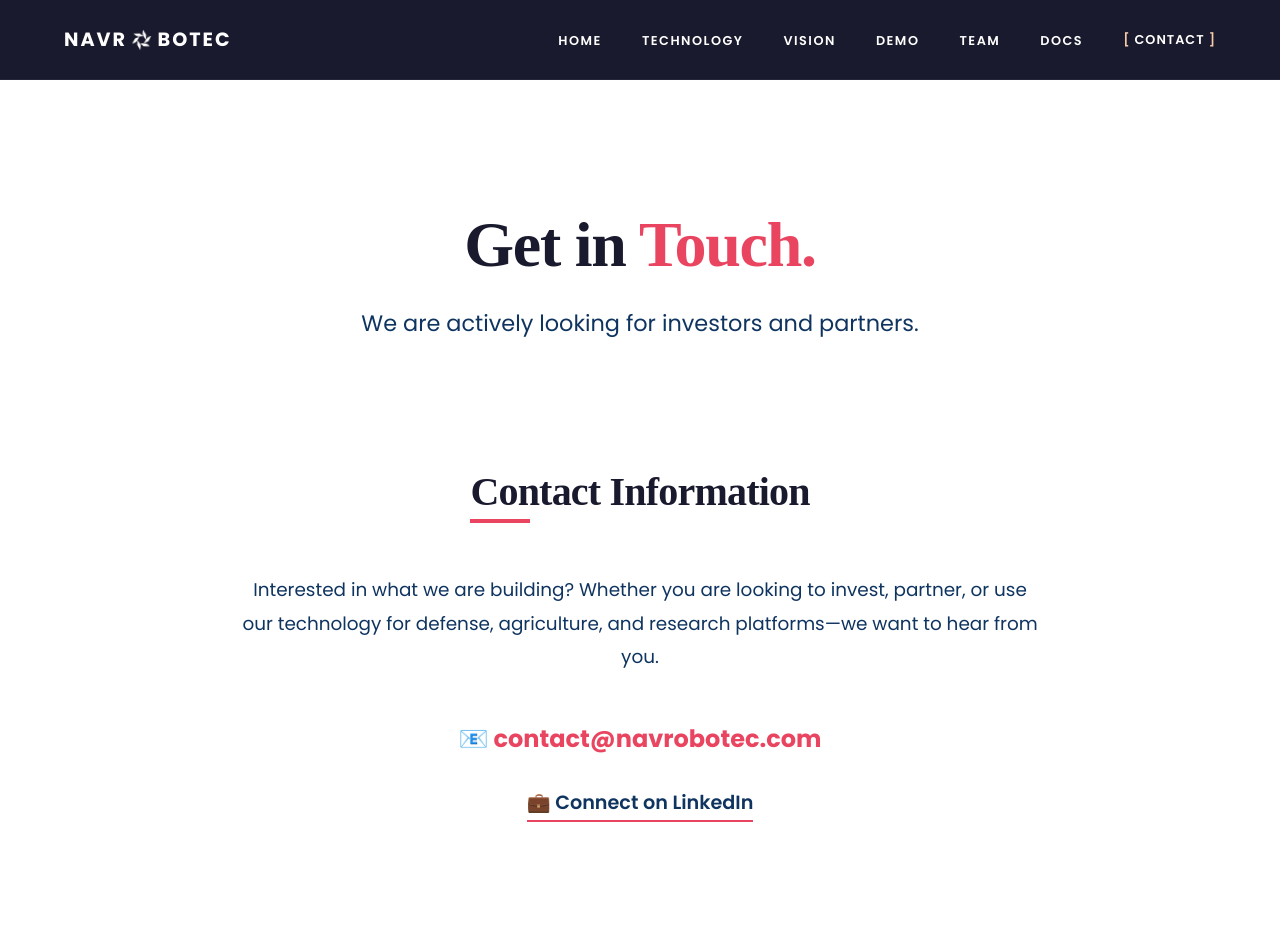
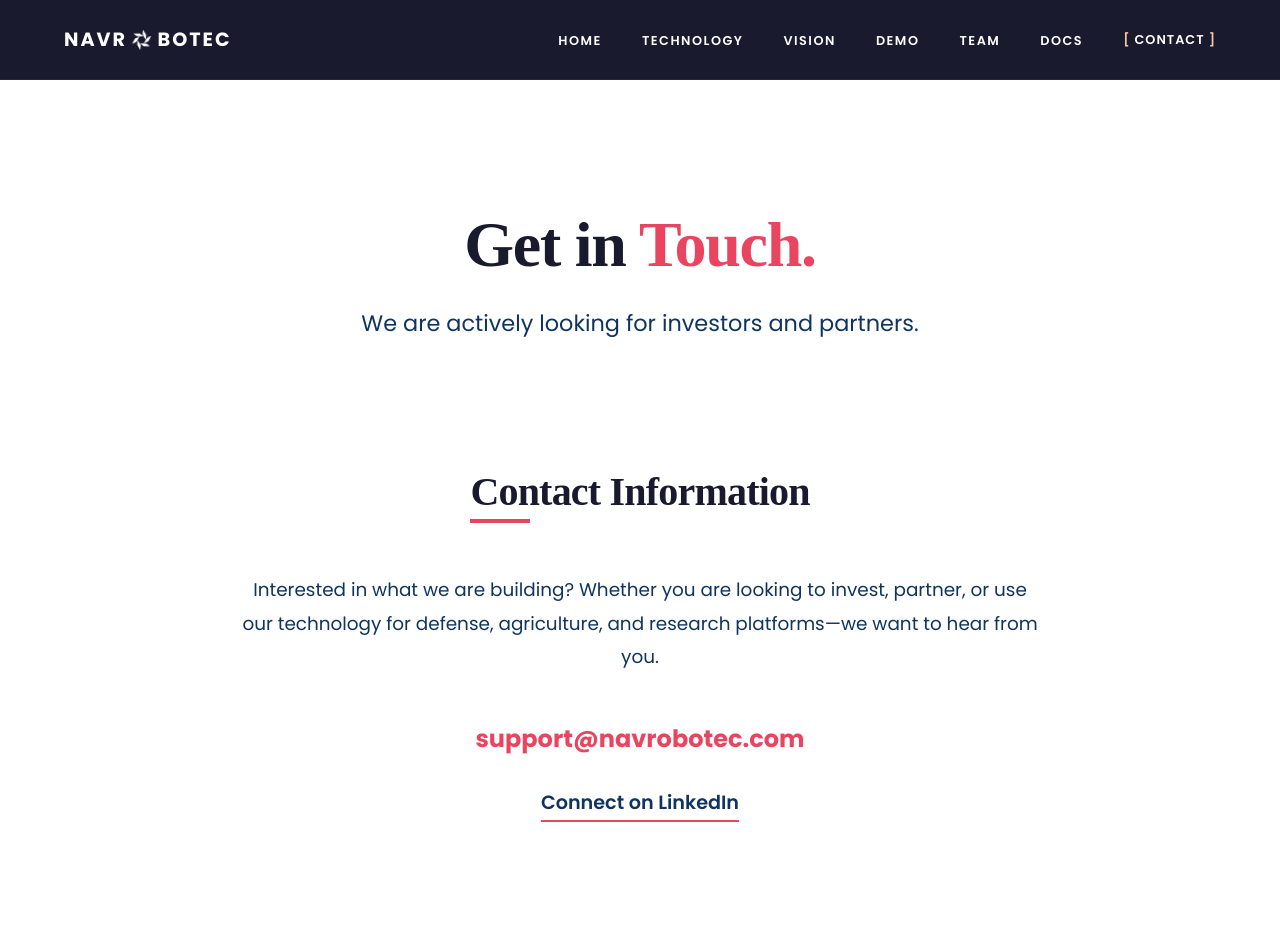
Before and after one commit to ragnar-vallhala/navrobotec-drone, a Next.js app: page /contact in a window 1280 px wide. Shown: the top 952 px of the page. Built offline with nearby package versions, Linux system fonts and the light colour scheme.

Commit message:
refactor: update contact email to support and add official LinkedIn company profile link

```diff
--- a/app/contact/page.tsx
+++ b/app/contact/page.tsx
@@ -29,7 +29,7 @@ export default function Contact() {
 
                     <div style={{ display: 'flex', flexDirection: 'column', gap: '2rem', alignItems: 'center' }}>
                         <motion.a
-                            href="mailto:contact@navrobotec.com"
+                            href="mailto:support@navrobotec.com"
                             {...fadeInUp}
                             transition={{ delay: 0.4 }}
                             style={{
@@ -40,11 +40,11 @@ export default function Contact() {
                                 fontFamily: 'var(--font-mono)'
                             }}
                         >
-                            📧 contact@navrobotec.com
+                            support@navrobotec.com
                         </motion.a>
 
                         <motion.div {...fadeInUp} transition={{ delay: 0.6 }}>
-                            <Link href="https://linkedin.com" style={{
+                            <Link href="https://www.linkedin.com/company/107500953" style={{
                                 fontSize: '1.2rem',
                                 color: 'var(--text-secondary)',
                                 fontWeight: '600',
@@ -52,7 +52,7 @@ export default function Contact() {
                                 borderBottom: '2px solid var(--color-accent)',
                                 paddingBottom: '4px'
                             }}>
-                                💼 Connect on LinkedIn
+                                Connect on LinkedIn
                             </Link>
                         </motion.div>
                     </div>
```
